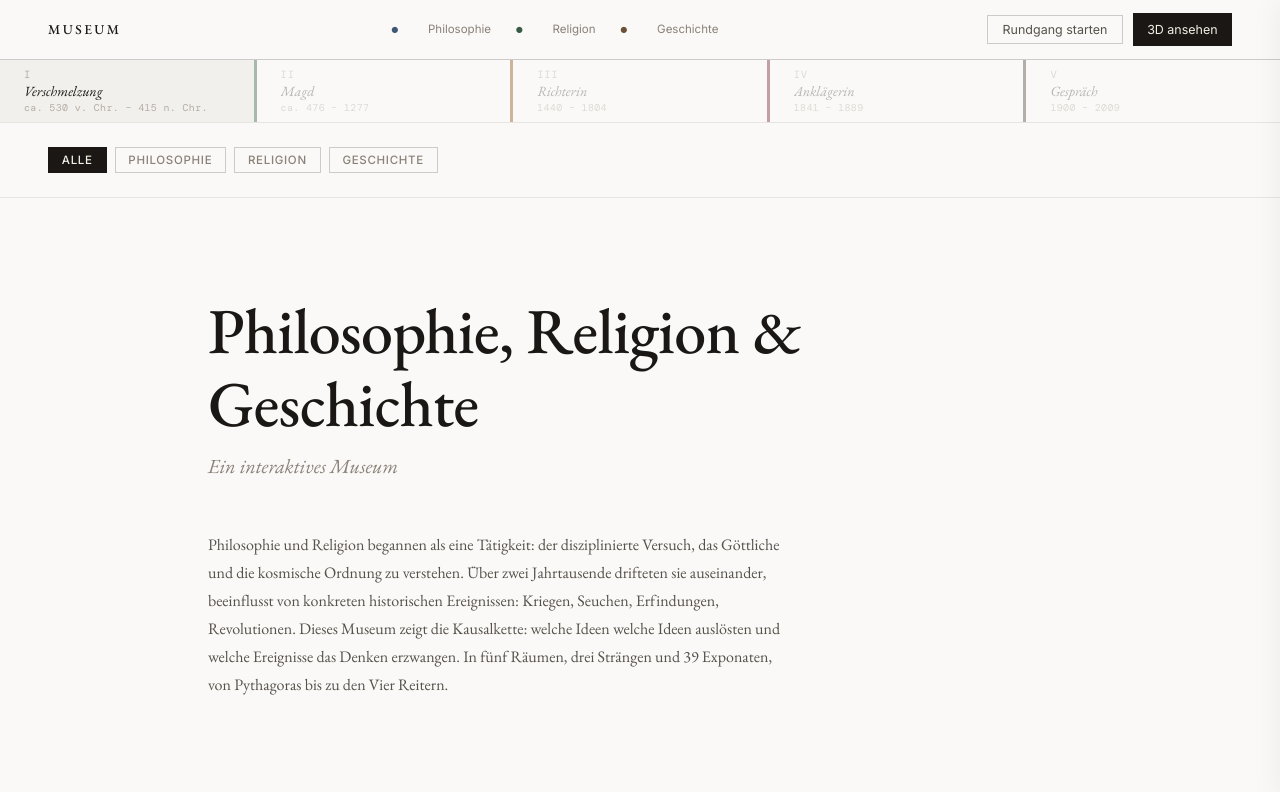
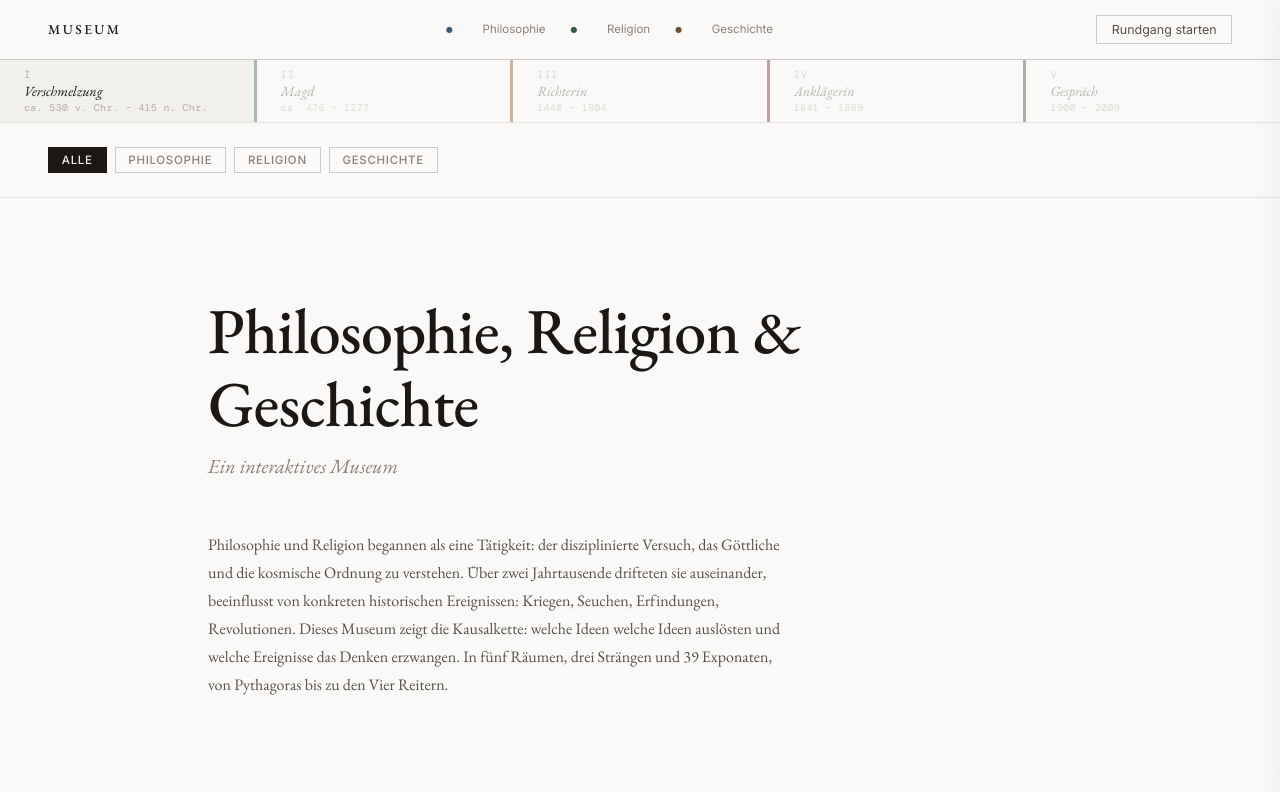
Before and after one commit to MorgulXV/museum-philosophie-religion-geschichte, a website with bundled scripts: page index.html in a window 1280 px wide. Shown: the top 792 px of the page. Built offline with nearby package versions, Linux system fonts and the light colour scheme.

Commit message:
fix: remove 3D museum entry point from nav

```diff
--- a/index.html
+++ b/index.html
@@ -20,7 +20,6 @@
     </div>
     <div class="nav-actions">
       <button id="tour-btn" class="btn-ghost">Rundgang starten</button>
-      <a href="museum3d.html" class="btn-primary" id="btn-3d">3D ansehen</a>
     </div>
   </nav>
 
```
